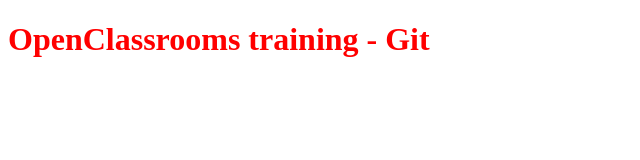
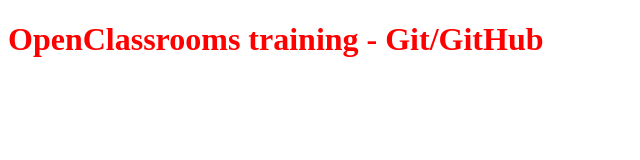
Before and after one commit to JKlr67/OC_June_2021, a plain HTML site: page index.html in a window 1280 px wide. Shown: the whole page, without its empty margins (0-640 px from the left). Drawn offline with Linux system fonts and the light colour scheme.

Commit message:
Increase title text

```diff
--- a/index.html
+++ b/index.html
@@ -5,6 +5,6 @@
 		<link rel="stylesheet" type="text/css" href="styles.css" />
 	</head>
 	<body>
-		<h1>OpenClassrooms training - Git</h1>
+		<h1>OpenClassrooms training - Git/GitHub</h1>
 	</body>
 </html>
```
